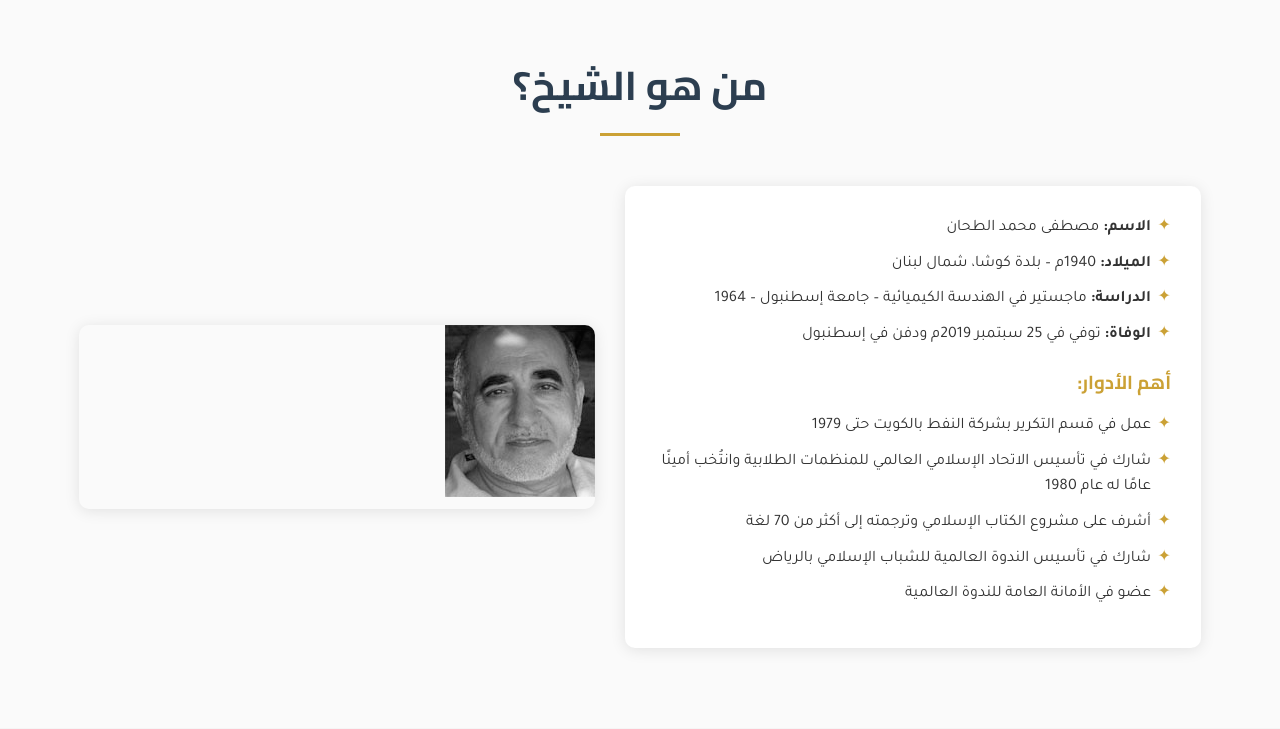
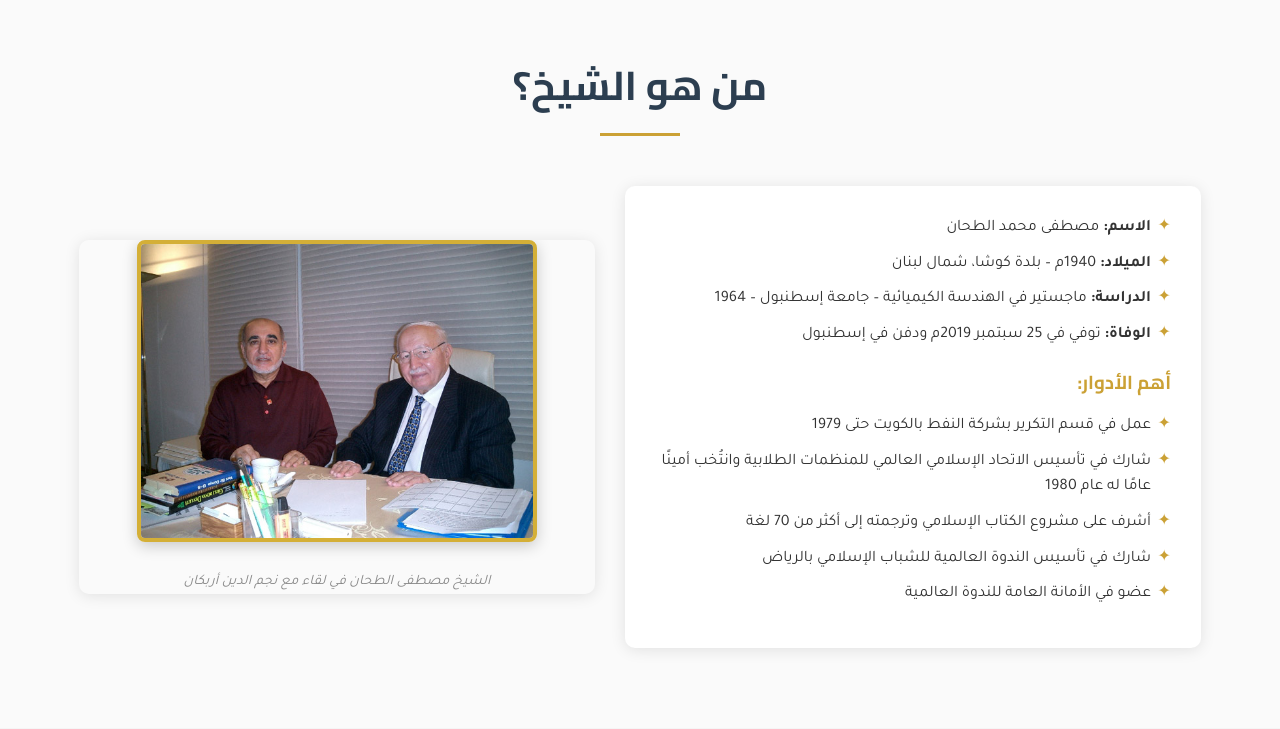
Before and after one commit to srab1980/ShTahan, a Flask app: page / in a window 1280 px wide. Shown: the part 756-1485 px from the top of the page. Run offline with Flask 3, Linux system fonts and the light colour scheme; data that the repository does not hold is empty.

Commit message:
Update Sheikh Mustafa Al-Tahhan's biography image
Replit-Commit-Author: Agent
Replit-Commit-Session-Id: 1ff1f280-4fb3-4e5e-b5ef-e0f3e47dc461
Replit-Commit-Screenshot-Url: https://storage.googleapis.com/screenshot-production-us-central1/42c516af-18fc-4cd7-a039-196a65dfcd37/9dde81de-5f25-4f7a-b2ad-985be534e50a.jpg

```diff
--- a/static/css/style.css
+++ b/static/css/style.css
@@ -258,6 +258,24 @@ img {
     border-radius: 10px;
     overflow: hidden;
     box-shadow: var(--shadow);
+    text-align: center;
+}
+
+.bio-image .historical-photo {
+    width: 90%;
+    max-width: 400px;
+    height: auto;
+    border-radius: 8px;
+    border: 4px solid #d4af37;
+    box-shadow: 0 4px 15px rgba(0, 0, 0, 0.2);
+    margin-bottom: 10px;
+}
+
+.bio-image .caption {
+    font-size: 0.9rem;
+    color: var(--gray-color);
+    margin-top: 8px;
+    font-style: italic;
 }
 
 .bio-info ul, .bio-roles ul {
--- a/templates/index.html
+++ b/templates/index.html
@@ -89,7 +89,8 @@
                 </div>
 
                 <div class="bio-image">
-                    <img src="{{ url_for('static', filename='img/profile/Mustafa_tahhan.jpg') }}" alt="الشيخ مصطفى الطحان">
+                    <img src="{{ url_for('static', filename='img/biography/withArbakan.jpg') }}" alt="الشيخ مصطفى الطحان مع أربكان" class="historical-photo">
+                    <div class="caption">الشيخ مصطفى الطحان في لقاء مع نجم الدين أربكان</div>
                 </div>
             </div>
         </div>
```
Also changed, not shown: attached_assets/Screenshot 2025-04-10 224056.png (added), attached_assets/withArbakan.jpg (added), static/img/biography/withArbakan.jpg (added).
